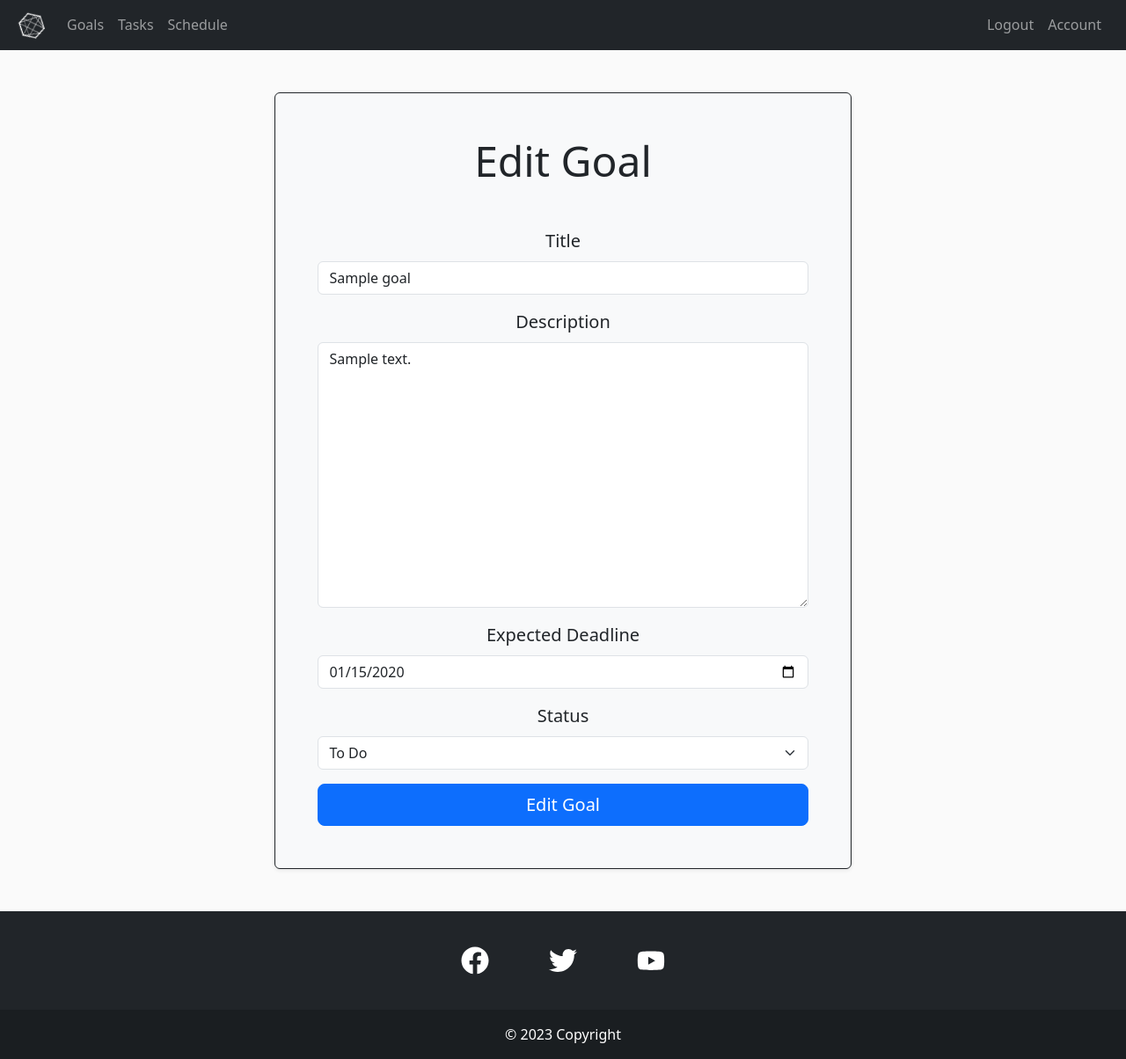
After one commit to OleksiyLa/Project_4, a Django app: a page that uses templates/edit_goal.html in a window 1280 px wide. The commit adds this page. Shown: the whole page at 88% size. Run offline with Django 4.2, Linux system fonts and the light colour scheme; tables that the repository leaves empty hold one stand-in row (values such as "Sample post"); some libraries are stand-ins or nearby versions.

Commit message:
feature: edit goal (template, UpdateView, set url)

```diff
--- a/static/css/style.css
+++ b/static/css/style.css
@@ -19,6 +19,12 @@ to {
 }
 }
 
+/* Edit goal */
+#edit-goal-form {
+  width: 60%;
+}
+
+/* Delete goal */
 .delete-icon {
   width: 1.2rem;
   cursor: pointer;
--- a/tasks/forms.py
+++ b/tasks/forms.py
@@ -4,4 +4,4 @@ from .models import Goal
 class GoalForm(forms.ModelForm):
   class Meta:
     model = Goal
-    exclude = ['status']
+    fields = '__all__'
--- a/tasks/urls.py
+++ b/tasks/urls.py
@@ -5,4 +5,5 @@ urlpatterns = [
     path('', views.GoalsBoardView.as_view(), name='goals_board'),
     path('create_goal/', views.CreateGoalView.as_view(), name='create_goal'),
     path('delete_goal/<slug:slug>/', views.delete_goal, name='delete_goal'),
+    path('edit_goal/<slug:slug>/', views.EditGoalView.as_view(), name='edit_goal'),
 ]
--- a/tasks/views.py
+++ b/tasks/views.py
@@ -1,5 +1,6 @@
 from django.shortcuts import render, redirect
-from django.views.generic import ListView, CreateView, DeleteView
+from django.views.generic import ListView, CreateView
+from django.views.generic.edit import UpdateView
 from django.urls import reverse
 from .forms import GoalForm
 from .models import Goal
@@ -22,6 +23,13 @@ class CreateGoalView(CreateView):
     success_url = '/'
 
 
+class EditGoalView(UpdateView):
+    model = Goal
+    form_class = GoalForm
+    template_name = 'edit_goal.html'
+    success_url = '/'
+
+
 def delete_goal(request, slug):
     goal = Goal.objects.get(slug=slug)
     goal.delete()
--- /dev/null
+++ b/templates/edit_goal.html
@@ -0,0 +1,56 @@
+{% extends "./base.html" %}
+
+{% block title %}Goals Board{% endblock %}
+
+{% block content %}
+<div class="container d-flex justify-content-center align-items-center flex-column">
+    <form method="post" class="p-5 m-5 border border-dark bg-light rounded shadow-sm" id="edit-goal-form">
+        {% csrf_token %}
+        <h1 class="mb-5 display-5 text-center">Edit Goal</h1>
+        <div class="mb-3">
+            <label for="{{ form.title.id_for_label }}" class="form-label d-block text-center lead">
+              Title
+            </label>
+            <input type="text" id="{{ form.title.id_for_label }}"
+            name="{{ form.title.name }}" class="form-control"
+            value="{{ form.title.value }}">
+        </div>
+        <div class="mb-3">
+            <label for="{{ form.description.id_for_label }}" class="form-label d-block text-center lead">
+              Description
+            </label>
+            <textarea rows="12" id="{{ form.description.id_for_label }}" name="{{ form.description.name }}"
+            class="form-control">{{ form.description.value }}</textarea>
+        </div>
+        <div class="mb-3">
+            <label for="{{ form.expected_deadline.id_for_label }}" class="form-label d-block text-center lead" >
+              Expected Deadline
+            </label>
+            <input type="date" id="{{ form.expected_deadline.id_for_label }}" value="{{ form.expected_deadline.value|date:'Y-m-d' }}"
+             name="{{ form.expected_deadline.name }}" class="form-control">
+        </div>
+        <div class="mb-3">
+            <label for="{{ form.status.id_for_label }}" class="form-label d-block text-center lead">
+                Status
+            </label>
+            <select id="{{ form.status.id_for_label }}" name="{{ form.status.name }}" class="form-select">
+                <option value="0" {% if form.status.value == "0" %}selected{% endif %}>To Do</option>
+                <option value="1" {% if form.status.value == "1" %}selected{% endif %}>In Progress</option>
+                <option value="2" {% if form.status.value == "2" %}selected{% endif %}>On Hold</option>
+                <option value="3" {% if form.status.value == "3" %}selected{% endif %}>Done</option>
+            </select>
+        </div>
+        {% if form.errors %}
+          <div class="alert alert-danger">
+              <strong>Oops! There was an error:</strong>
+              <ul>
+                  {% for error in form.errors %}
+                      <li>{{ error }}</li>
+                  {% endfor %}
+              </ul>
+          </div>
+        {% endif %}
+        <button type="submit" class="btn btn-lg btn-primary w-100">Edit Goal</button>
+    </form>
+</div>
+{% endblock %}
```
Also changed, not shown: templates/goals_board.html (+4 -4 lines), templates/modal.html (deleted, +0 -23 lines), templates/base.html (line endings or trailing spaces), templates/create_goal.html (line endings or trailing spaces), templates/nav.html (line endings or trailing spaces).
